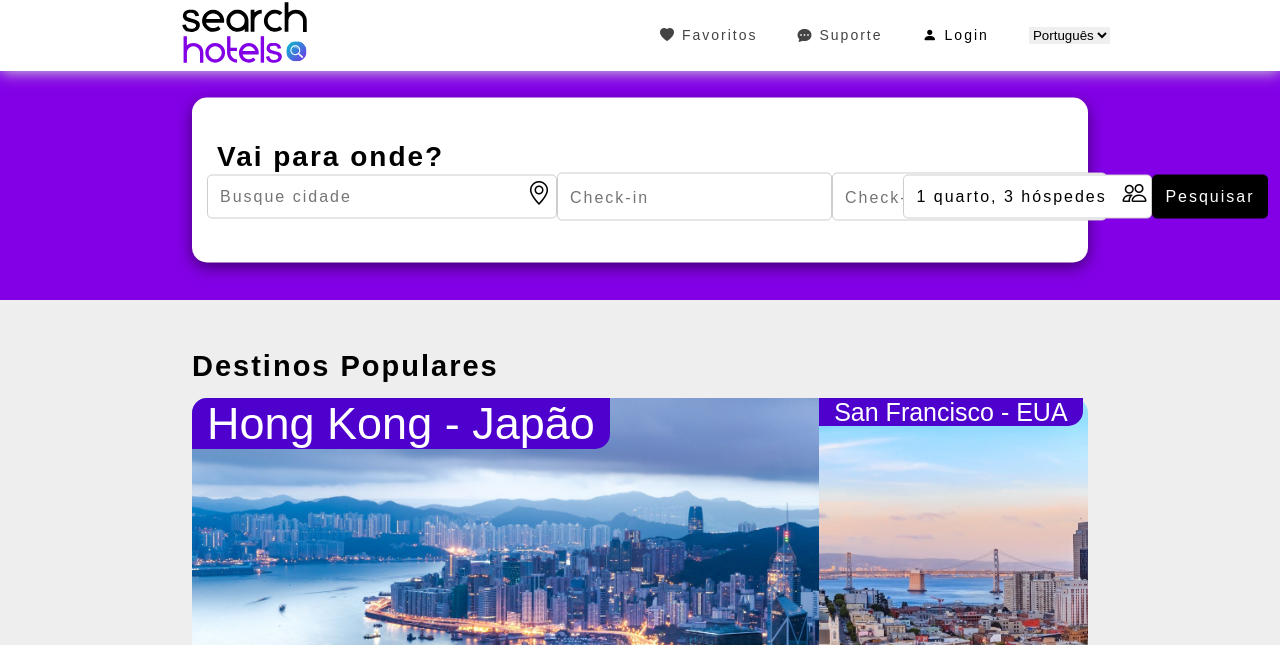
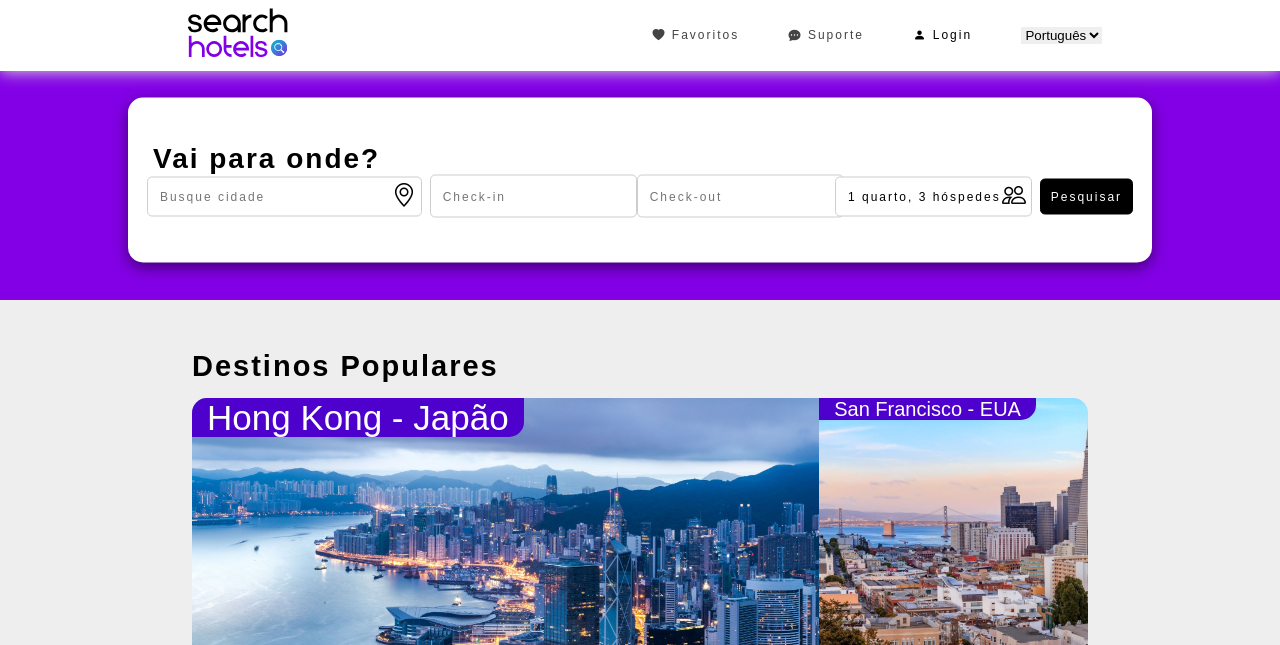
Before and after one commit to timoteobentes/searchhotels, a PHP site: page /view/main.php in a window 1280 px wide; the page is wider, and only the part inside the window is pictured. Shown: the top 645 px of that part. Run offline with PHP 8.4, Linux system fonts and the light colour scheme; some web fonts are replaced.

Commit message:
atualizacao modelo conceitual

```diff
--- a/components/css/style.css
+++ b/components/css/style.css
@@ -795,3 +795,88 @@
     background: transparent;
     border: 1px solid #FFF;
 }
+
+/* Responsividade */
+
+@media screen and (max-width: 1470px) {
+    .logo-hotel-manaus {
+        width: 120px;
+        object-position: 0 -25px;
+    }
+
+    .nav ul {
+        font-size: 12px;
+    }
+
+    .container-hs {
+        width: 80%;
+    }
+
+    .container-hs input {
+        font-size: 12px;
+    }
+
+    #check-in, #check-out {
+        width: 207px;
+    }
+
+    .container-hs .destino {
+        width: 275px;
+    }
+
+    .container-hs .pesquisar {
+        padding: 10px;
+    }
+
+    .modal-rp {
+        left: 71.5rem;
+    }
+
+    .promocoes .container-p .promo-1 .img, .promocoes .container-p .promo-2 .img {
+        width: 400px;
+        height: 200px;
+    }
+
+    .container-pop {
+        height: 50rem;
+    }
+
+    .container-pop .pop-1 span {
+        font-size: 35px;
+    }
+
+    .container-pop .pop-2 span,
+    .container-pop .pop-3 span {
+        font-size: 20px;
+    }
+
+    .newsletter .container-n form, .newsletter .container-n .campos-n {
+        width: 77%;
+    }
+
+    .container-f .top-f .logo-f img {
+        width: 360px;
+    }
+
+    .container-mc .imagem-mc div img {
+        width: 165px;
+    }
+
+    .container-mc .mc {
+        font-size: 35px;
+    }
+
+    .container-ml .imagem-ml img {
+        width: 315px;
+    }
+
+    .container-ml .campos-ml input {
+        padding: 7px;
+        width: 280px;
+    }
+
+    .container-ml .campos-ml .novo {
+        font-size: 12px;
+    }
+
+}
```
